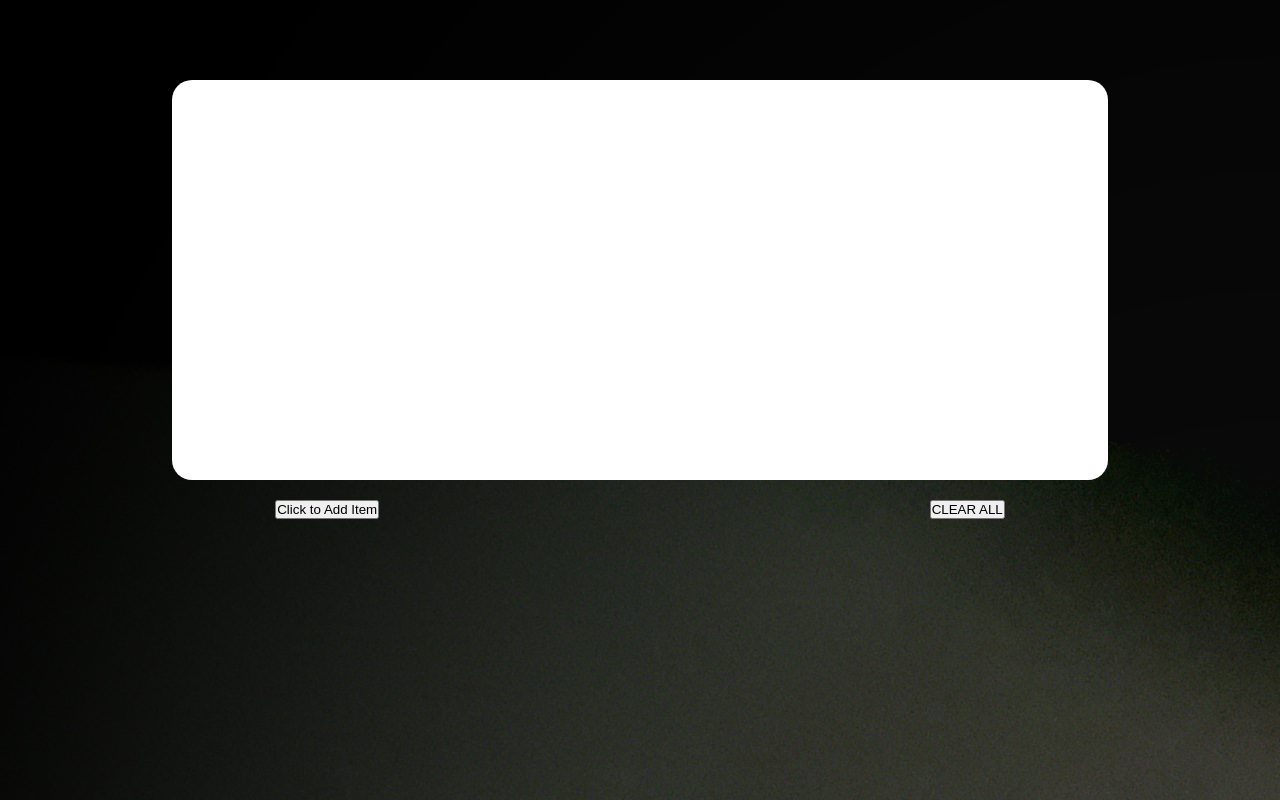
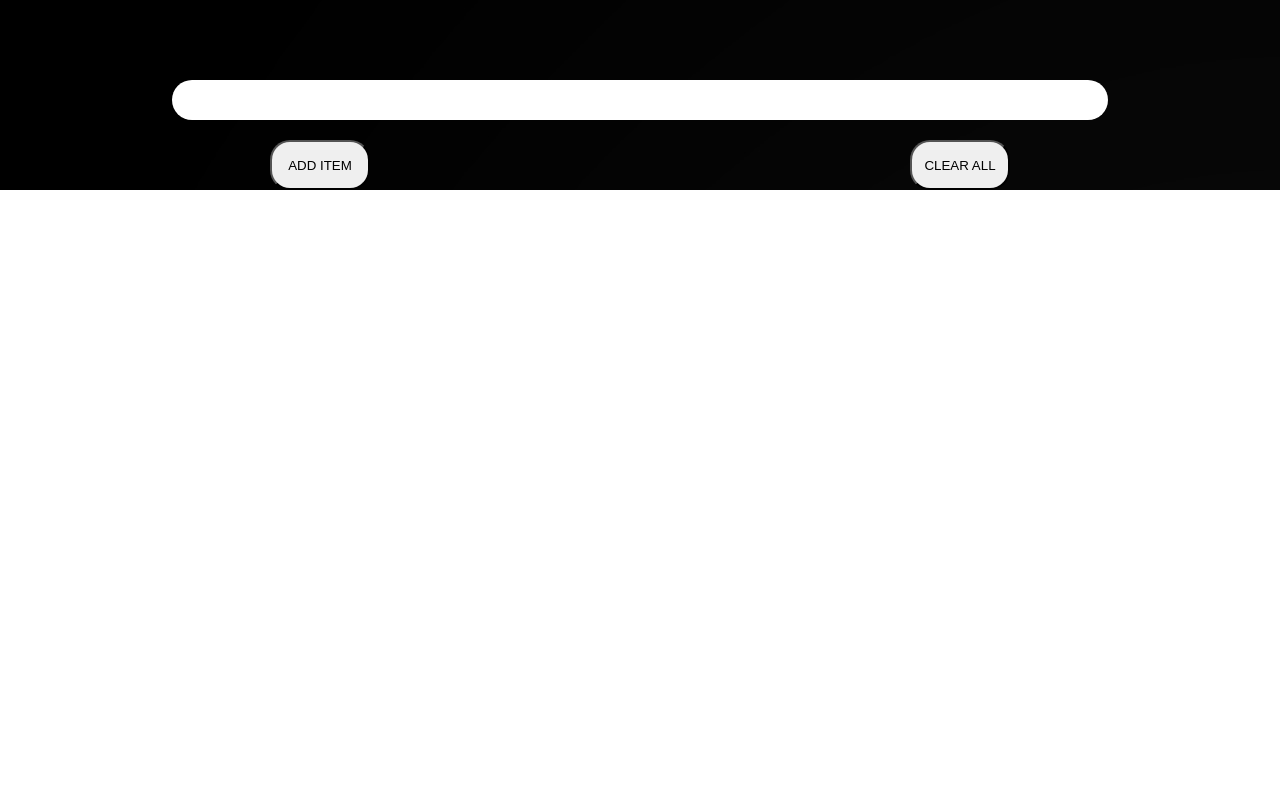
Before and after one commit to manny2384/personal_todo, a React (Create React App) app: page / in a window 1280 px wide. Built offline with nearby package versions, Linux system fonts and the light colour scheme.

Commit message:
fixed toolbar height

```diff
--- a/package.json
+++ b/package.json
@@ -7,7 +7,6 @@
     "@testing-library/jest-dom": "^5.11.10",
     "@testing-library/react": "^11.2.6",
     "@testing-library/user-event": "^12.8.3",
-    "gh-pages": "^3.1.0",
     "react": "^17.0.2",
     "react-dom": "^17.0.2",
     "react-scripts": "4.0.3",
@@ -38,5 +37,8 @@
       "last 1 firefox version",
       "last 1 safari version"
     ]
+  },
+  "devDependencies": {
+    "gh-pages": "^3.2.3"
   }
 }
--- a/src/App.css
+++ b/src/App.css
@@ -4,10 +4,13 @@
 
 }
 
+html, body{
+  height: 100%;
+}
 .App {
   text-align: center;
   background-image: url("./imgs/todoImage.jpg");
-  height: 90vh;
+  height: 90%;
   width: 100vw;
   padding-top: 10vh;
 }
@@ -63,6 +66,11 @@
   display: flex;
   flex-direction: row;
   justify-content: space-around;
+}
+.main_btns input, button{
+  width: 100px;
+  height: 50px;
+  border-radius: 20px;
 }
 
 .New_item_form{
--- a/src/App.js
+++ b/src/App.js
@@ -128,7 +128,7 @@ class App extends React.Component {
   render (){
 
     return(
-      <div>
+      <div style={{height:"100%"}}>
         <div className="App">
 
           <ul className="TodoList">
@@ -136,7 +136,7 @@ class App extends React.Component {
           </ul>
 
           <div className="main_btns">
-            <input type="button" value="Click to Add Item" onClick={this.toggleOpen} />
+            <input type="button" value="ADD ITEM" onClick={this.toggleOpen} />
 
             <button onClick={this.clearStorage} type="submit"> CLEAR ALL </button>
           </div>
```
Also changed, not shown: 1 other file (tests, documents, lock files or other folders).
